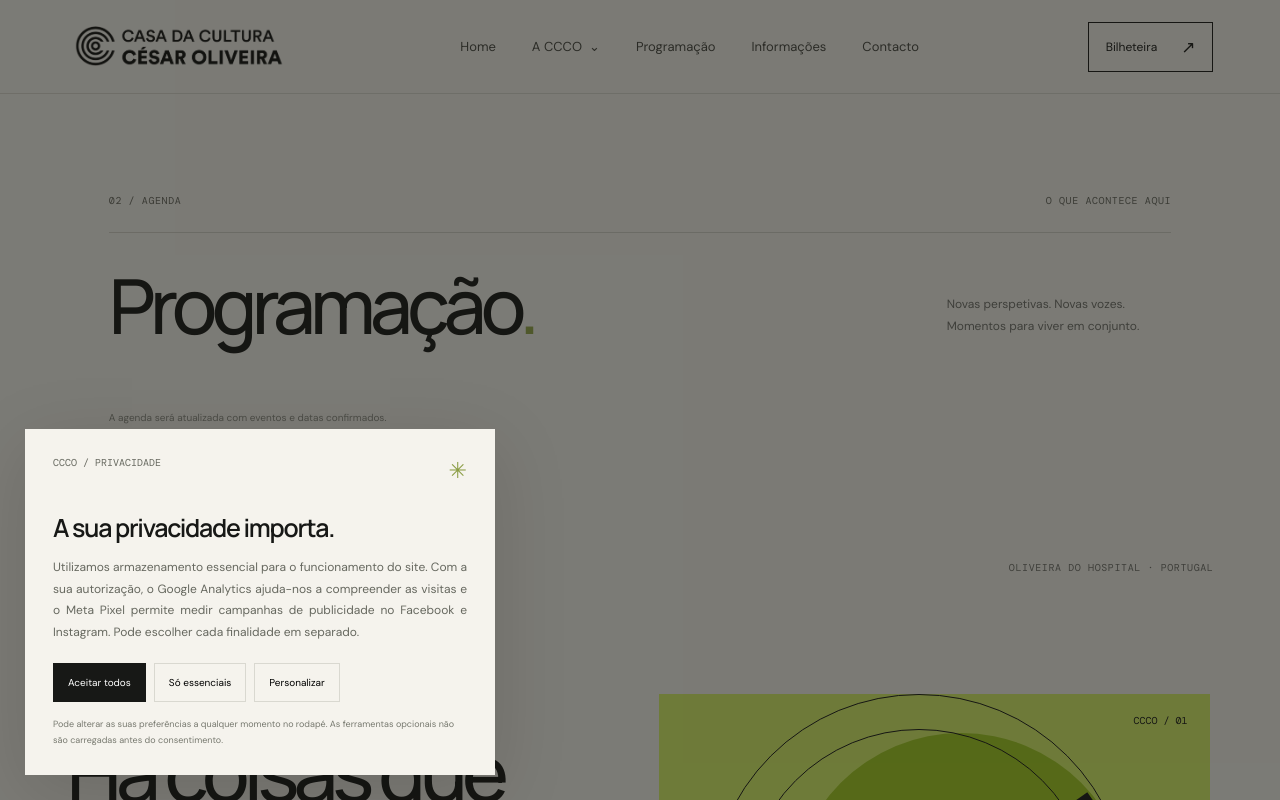
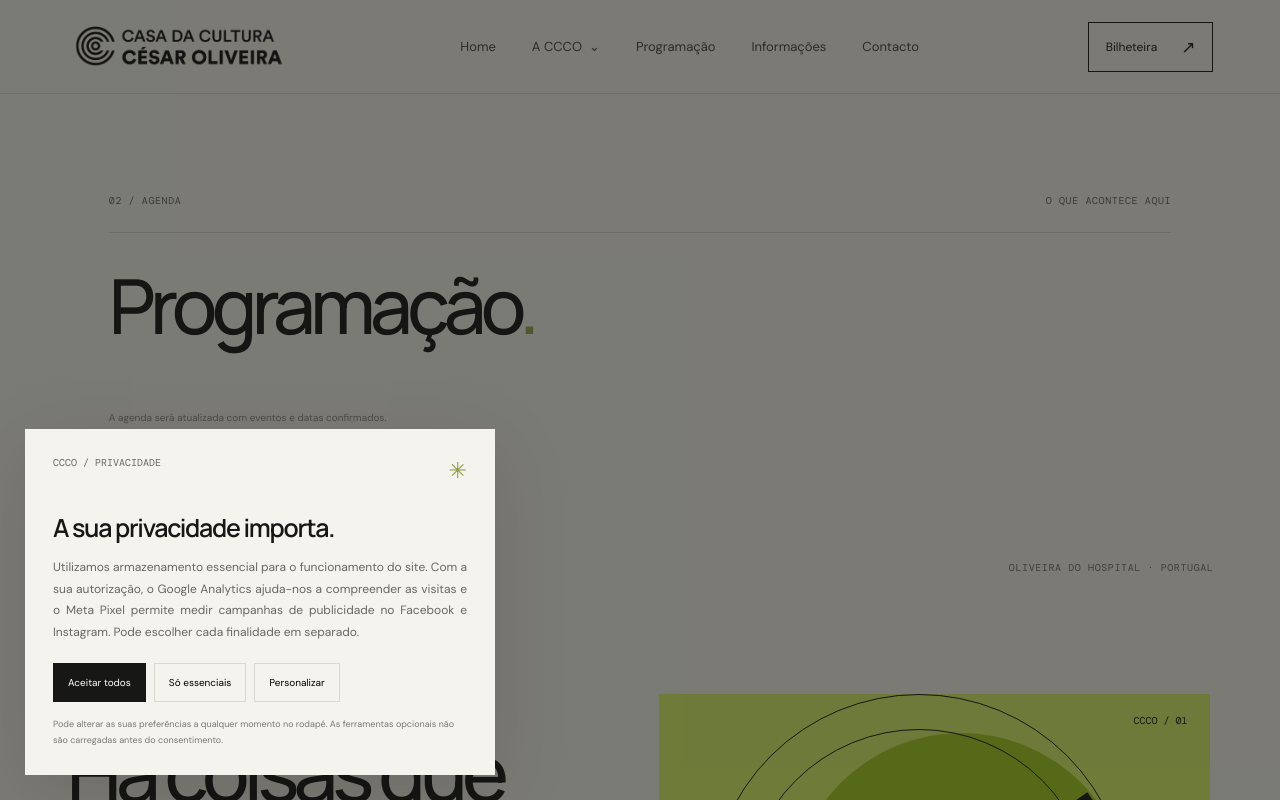
Before and after one commit to casadaculturacesaroliveira/CCCO, a Next.js app: page / in a window 1280 px wide. Shown: the top 800 px of the page. Built offline with nearby package versions, Linux system fonts and the light colour scheme; no server answers; the database is empty.

Commit message:
Remove subtitle from Programação section

```diff
--- a/app/page.tsx
+++ b/app/page.tsx
@@ -110,7 +110,7 @@ export default function Home() {
 
     {activeBanner && <section className="ccco-banner" aria-label="Destaques da Casa da Cultura" onMouseEnter={() => setBannerPaused(true)} onMouseLeave={() => setBannerPaused(false)} onFocus={() => setBannerPaused(true)} onBlur={(e) => { if (!e.currentTarget.contains(e.relatedTarget)) setBannerPaused(false); }}><div className={"ccco-banner-image"+(!activeBanner.image ? " ccco-banner-fallback" : "")} key={activeBanner.image}>{activeBanner.image ? <img src={activeBanner.image} alt={activeBanner.title} /> : <div className="ccco-banner-art" aria-hidden="true"><span>CCCO ✳</span><strong>CULTURA<br/>AO VIVO.</strong></div>}</div><div className="ccco-banner-shade" /><div className="ccco-banner-content"><span className="ccco-banner-eyebrow">CCCO / EM DESTAQUE</span><h2>{activeBanner.title}</h2>{activeBanner.subtitle && <p>{activeBanner.subtitle}</p>}{activeBanner.event ? <button type="button" onClick={() => setSelectedEvent(activeBanner.event)}>Conhecer</button> : <a href="#espacos">Conhecer</a>}</div>{bannerSlides.length > 1 && <div className="ccco-banner-controls"><button type="button" onClick={() => setBannerIndex(i => (i - 1 + bannerSlides.length) % bannerSlides.length)} aria-label="Imagem anterior">‹</button><span aria-live="off">{(bannerIndex % bannerSlides.length) + 1} / {bannerSlides.length}</span><button type="button" onClick={() => setBannerIndex(i => (i + 1) % bannerSlides.length)} aria-label="Imagem seguinte">›</button></div>}</section>}
 
-    <section className="program section-pad" id="programacao"><div className="section-kicker"><span>02 / AGENDA</span><span>O QUE ACONTECE AQUI</span></div><div className="section-heading"><h2>Programação<span className="accent">.</span></h2><p>Novas perspetivas. Novas vozes.<br/>Momentos para viver em conjunto.</p></div>
+    <section className="program section-pad" id="programacao"><div className="section-kicker"><span>02 / AGENDA</span><span>O QUE ACONTECE AQUI</span></div><div className="section-heading"><h2>Programação<span className="accent">.</span></h2></div>
       <div className="program-grid">{upcomingEvents.map((ev, i) => <article className="program-card" key={i}>
         <button type="button" className="program-card-image" onClick={() => setSelectedEvent(ev)} aria-label={"Ver detalhes de "+ev.title+", "+ev.date+" "+ev.month}>{ev.image_url ? <img src={ev.image_url} alt={"Cartaz do evento "+ev.title} loading="lazy" /> : <div className="program-card-placeholder" aria-hidden="true"><span>CCCO ✳</span><strong>CULTURA<br/>AO VIVO.</strong></div>}<span className="program-card-category">{ev.type}</span><span className="program-card-overlay"><strong>{ev.title}</strong><span className="program-card-overlay-date">{ev.date} {ev.month}</span><span className="program-card-overlay-action">Ver detalhes ↗</span></span></button>
         <div className="program-card-info"><span className="program-card-date">{ev.date} {ev.month}</span><h3>{ev.title}</h3><div className="program-card-bottom">{ev.ticket_url ? <a href={ev.ticket_url} target="_blank" rel="noopener noreferrer" aria-label={"Comprar para "+ev.title}>Comprar ↗</a> : <span>Bilhetes em breve</span>}</div></div>
```
